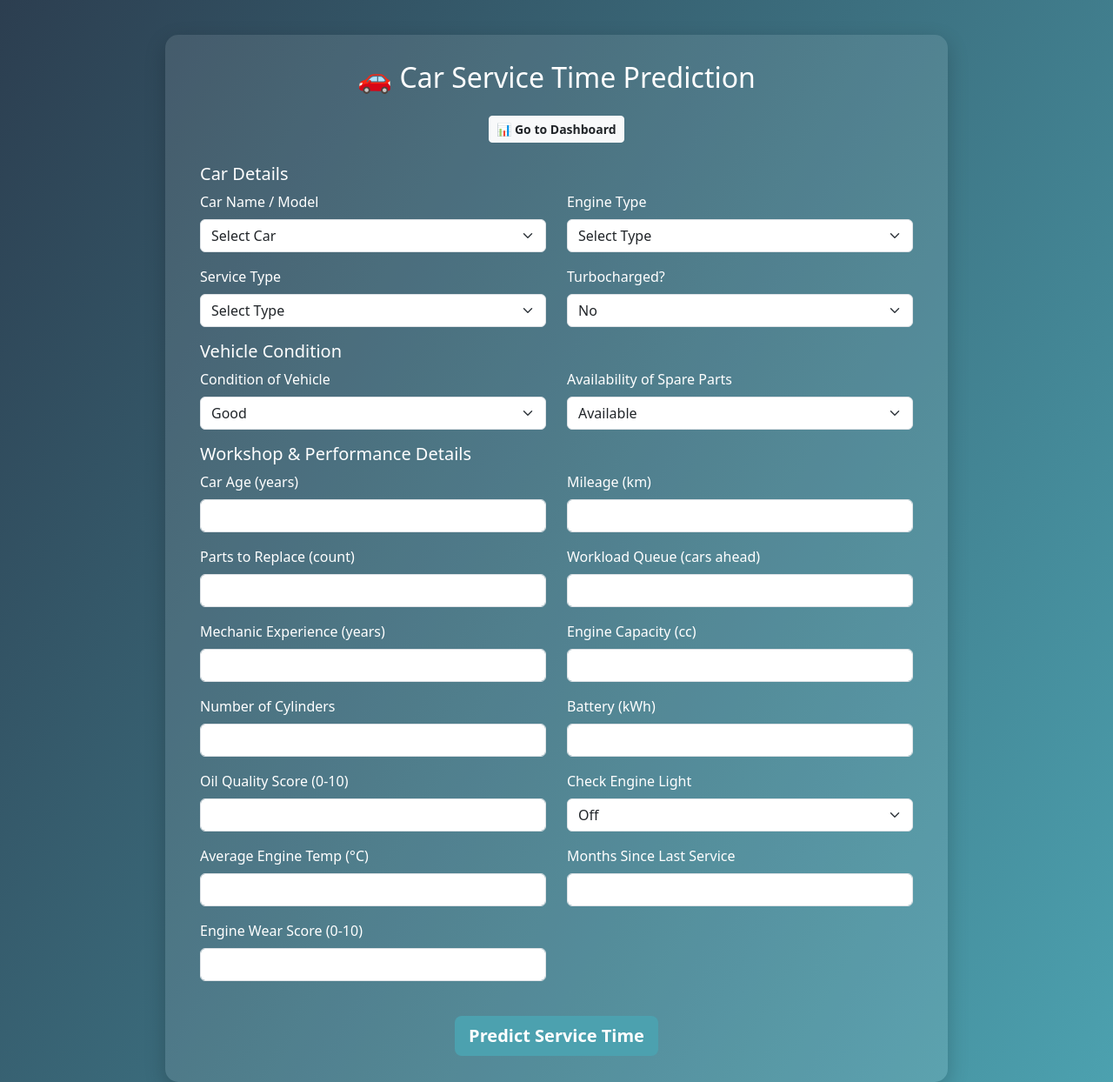
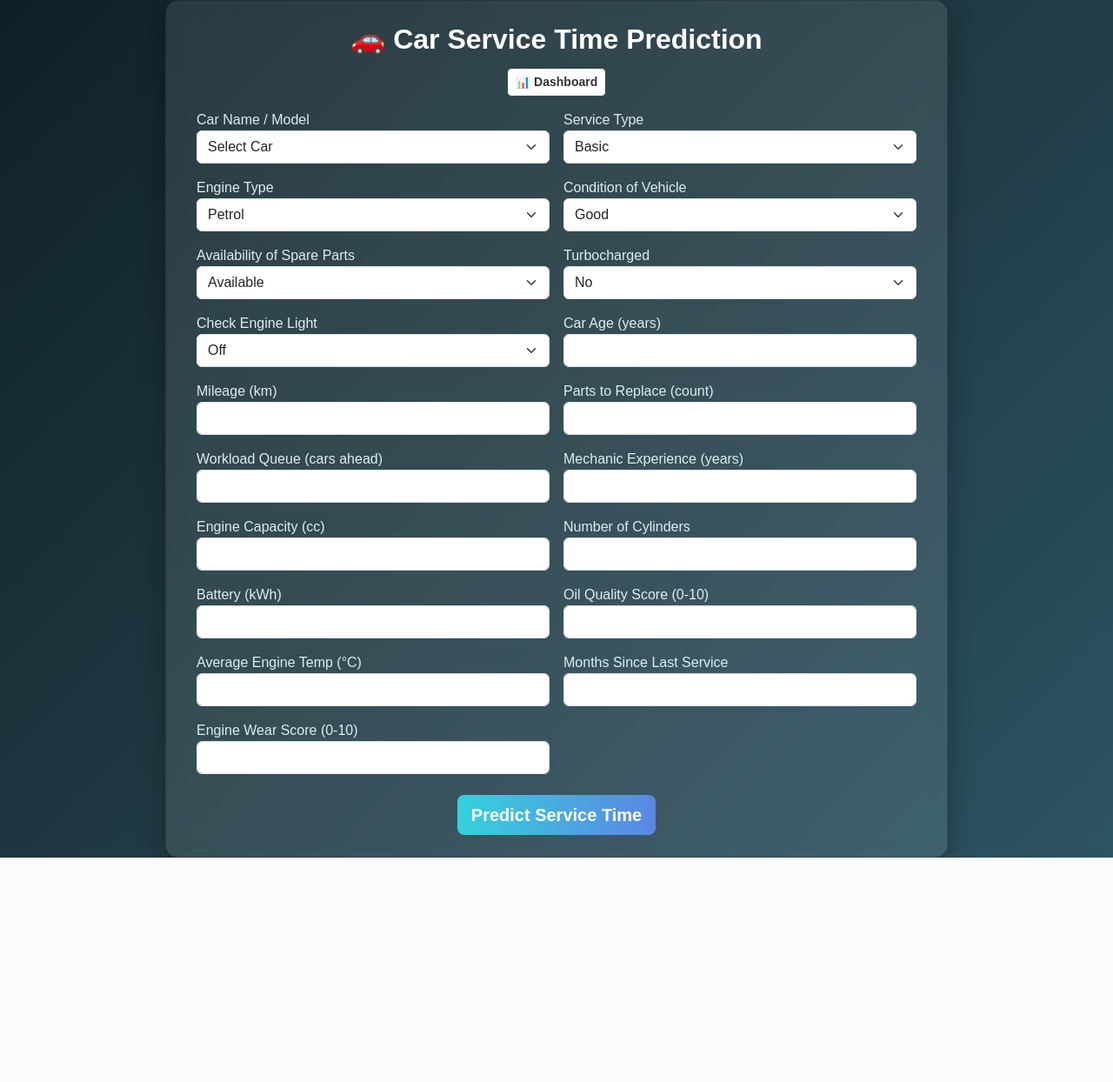
Before and after one commit to ShubhSN17/car-service-time-prediction, a Flask app: page / in a window 1280 px wide. Shown: the whole page at 87% size. After the commit the page ends 986 px from the top, so only its background shows below. Run offline with Flask 3, Linux system fonts and the light colour scheme; parts of the project's set-up code (start-up, migrations or seed data) failed here and were passed over.

Commit message:
Complete working model with design

```diff
--- /dev/null
+++ b/predicted_records.csv
@@ -0,0 +1,6 @@
+Car Name,Service Type,Engine Type,Condition,Spare Parts,Turbocharged,Check Engine Light,Mileage (km),Car Age (years),Engine Capacity (cc),Engine Wear,Oil Quality,Temperature (°C),Months Since Last Service,Predicted Time (hours)
+Maruti Swift,Electrical,Electric,1,1,1,1,87400.0,5.0,1900.0,7.0,5.0,95.0,9.0,24.21
+Maruti Swift,Electrical,Electric,1,1,1,1,87400.0,5.0,1900.0,7.0,5.0,95.0,9.0,24.21
+Tata Harrier,Transmission,Petrol,2,2,0,0,56000.0,14.0,2200.0,6.0,6.0,104.0,5.0,26.56
+Tata Nexon,Full,Diesel,0,0,1,1,78000.0,15.0,1600.0,5.0,3.0,108.0,9.0,33.04
+Toyota Fortuner,Engine Repair,Petrol,2,2,0,0,200.0,1.0,1900.0,9.0,8.0,78.0,2.0,7.1
--- a/records.csv
+++ b/records.csv
@@ -1,3 +1 @@
-Honda City,Standard,Petrol,1,1,0,1,5800.0,5.0,1500.0,8.0,6.0,90.0,6.0,21.68
-Hyundai Creta,Major,Diesel,2,2,0,0,14400.0,8.0,2000.0,7.0,8.0,88.0,9.0,18.69
-Mahindra Scorpio,Major,Diesel,1,1,0,0,56000.0,5.0,2400.0,6.0,8.0,92.0,4.0,27.44
+Car Name,Service Type,Engine Type,Condition,Spare Parts,Turbocharged,Check Engine Light,Mileage (km),Car Age (years),Engine Capacity (cc),Engine Wear,Oil Quality,Temperature (°C),Months Since Last Service,Predicted Time (hours)
--- a/templates/index.html
+++ b/templates/index.html
@@ -1,118 +1,162 @@
 <!DOCTYPE html>
 <html lang="en">
 <head>
-    <meta charset="UTF-8">
-    <meta name="viewport" content="width=device-width, initial-scale=1.0">
+  <meta charset="UTF-8" />
+  <meta name="viewport" content="width=device-width, initial-scale=1.0" />
   <title>Car Service Time Prediction</title>
   <link href="https://cdn.jsdelivr.net/npm/bootstrap@5.3.0/dist/css/bootstrap.min.css" rel="stylesheet">
   <style>
     body {
-            background: linear-gradient(120deg, #2c3e50, #4ca1af);
+      background: linear-gradient(135deg, #0f2027, #203a43, #2c5364);
+      min-height: 100vh;
+      display: flex;
+      align-items: center;
+      justify-content: center;
       color: #fff;
-            min-height: 100vh;
+      font-family: 'Poppins', sans-serif;
     }
-        .container {
+
+    .card {
+      background: rgba(255, 255, 255, 0.1);
+      backdrop-filter: blur(10px);
+      border-radius: 15px;
+      padding: 25px 35px;
+      width: 95%;
       max-width: 900px;
-            background: rgba(255, 255, 255, 0.1);
-            border-radius: 15px;
-            padding: 30px 40px;
-            margin-top: 40px;
-            box-shadow: 0 8px 25px rgba(0,0,0,0.2);
+      box-shadow: 0 10px 30px rgba(0, 0, 0, 0.3);
     }
-        .form-label {
-            font-weight: 500;
-        }
-        .btn-primary {
-            background-color: #4ca1af;
-            border: none;
-            font-weight: 600;
-        }
-        .btn-primary:hover {
-            background-color: #2c3e50;
-        }
-        .result-box {
-            margin-top: 25px;
-            background: rgba(255, 255, 255, 0.2);
-            border-radius: 10px;
-            padding: 15px;
-            font-size: 1.2rem;
-        }
+
     .heading {
       text-align: center;
-            margin-bottom: 25px;
+      font-weight: 600;
+      color: #fff;
+      margin-bottom: 15px;
+    }
+
+    select, input {
+      background-color: rgba(255, 255, 255, 0.2);
+      color: #fff;
+      border: none;
+      border-radius: 8px;
+    }
+
+    select:focus, input:focus {
+      outline: none;
+      box-shadow: 0 0 5px #4ca1af;
+    }
+
+    label {
+      font-weight: 500;
+      color: #dceef3;
+    }
+
+    .btn-primary {
+      background: linear-gradient(90deg, #36d1dc, #5b86e5);
+      border: none;
+      font-weight: bold;
+      transition: 0.3s;
+    }
+
+    .btn-primary:hover {
+      transform: scale(1.05);
+      background: linear-gradient(90deg, #5b86e5, #36d1dc);
+    }
+
+    .btn-light {
+      background-color: #fff;
+      color: #333;
+      font-weight: bold;
+    }
+
+    .result-box {
+      text-align: center;
+      margin-top: 20px;
+      background: rgba(255, 255, 255, 0.2);
+      padding: 15px;
+      border-radius: 10px;
+      font-size: 1.3rem;
     }
   </style>
 </head>
 
 <body>
-    <div class="container">
+  <div class="card">
     <h2 class="heading">🚗 Car Service Time Prediction</h2>
+    <div class="text-center mb-3">
+      <a href="/dashboard" class="btn btn-light btn-sm">📊 Dashboard</a>
+    </div>
 
-        <div class="text-center mb-4">
-            <a href="/dashboard" class="btn btn-light btn-sm text-dark fw-bold">📊 Go to Dashboard</a>
-        </div>
     <form action="/predict" method="POST">
-
-            <!-- Car Information -->
-            <h5>Car Details</h5>
-            <div class="row">
-                <div class="col-md-6 mb-3">
-                    <label class="form-label">Car Name / Model</label>
+      <div class="row g-3">
+        <div class="col-md-6">
+          <label>Car Name / Model</label>
           <select class="form-select" name="car_name" required>
             <option value="">Select Car</option>
             <option>Maruti Swift</option>
+            <option>Maruti Baleno</option>
+            <option>Maruti Alto</option>
+            <option>Hyundai i10</option>
             <option>Hyundai i20</option>
+            <option>Hyundai Creta</option>
+            <option>Hyundai Verna</option>
             <option>Tata Nexon</option>
+            <option>Tata Harrier</option>
+            <option>Tata Punch</option>
+            <option>Mahindra Scorpio</option>
+            <option>Mahindra XUV700</option>
+            <option>Mahindra Thar</option>
             <option>Honda City</option>
-                        <option>Mahindra Scorpio</option>
+            <option>Honda Amaze</option>
             <option>Toyota Innova</option>
-                        <option>Hyundai Creta</option>
+            <option>Toyota Fortuner</option>
+            <option>Toyota Glanza</option>
             <option>Kia Seltos</option>
-                        <option>Maruti Baleno</option>
+            <option>Kia Sonet</option>
+            <option>Renault Kwid</option>
+            <option>Renault Triber</option>
+            <option>Nissan Magnite</option>
             <option>Skoda Slavia</option>
+            <option>Skoda Kushaq</option>
+            <option>Volkswagen Virtus</option>
+            <option>Volkswagen Taigun</option>
+            <option>Ford EcoSport</option>
+            <option>Ford Figo</option>
+            <option>MG Hector</option>
+            <option>MG Astor</option>
+            <option>Jeep Compass</option>
+            <option>Jeep Meridian</option>
+            <option>Citroen C3</option>
+            <option>Hyundai Venue</option>
+            <option>Tata Tiago</option>
+            <option>Tata Tigor</option>
+            <option>Maruti Ciaz</option>
           </select>
         </div>
 
-                <div class="col-md-6 mb-3">
-                    <label class="form-label">Engine Type</label>
+        <div class="col-md-6">
+          <label>Service Type</label>
+          <select class="form-select" name="service_type" required>
+            <option>Basic</option>
+            <option>Full</option>
+            <option>Engine Repair</option>
+            <option>Transmission</option>
+            <option>Electrical</option>
+            <option>Painting</option>
+          </select>
+        </div>
+
+        <div class="col-md-6">
+          <label>Engine Type</label>
           <select class="form-select" name="engine_type" required>
-                        <option value="">Select Type</option>
             <option>Petrol</option>
             <option>Diesel</option>
             <option>Hybrid</option>
             <option>Electric</option>
           </select>
         </div>
-            </div>
 
-            <div class="row">
-                <div class="col-md-6 mb-3">
-                    <label class="form-label">Service Type</label>
-                    <select class="form-select" name="service_type" required>
-                        <option value="">Select Type</option>
-                        <option>Basic</option>
-                        <option>Standard</option>
-                        <option>Major</option>
-                        <option>Emergency</option>
-                        <option>Full Inspection</option>
-                        <option>Oil Change</option>
-                    </select>
-                </div>
-
-                <div class="col-md-6 mb-3">
-                    <label class="form-label">Turbocharged?</label>
-                    <select class="form-select" name="turbo" required>
-                        <option value="0">No</option>
-                        <option value="1">Yes</option>
-                    </select>
-                </div>
-            </div>
-
-            <!-- Vehicle Condition -->
-            <h5>Vehicle Condition</h5>
-            <div class="row">
-                <div class="col-md-6 mb-3">
-                    <label class="form-label">Condition of Vehicle</label>
+        <div class="col-md-6">
+          <label>Condition of Vehicle</label>
           <select class="form-select" name="condition_of_vehicle" required>
             <option>Good</option>
             <option>Average</option>
@@ -120,98 +164,100 @@
           </select>
         </div>
 
-                <div class="col-md-6 mb-3">
-                    <label class="form-label">Availability of Spare Parts</label>
+        <div class="col-md-6">
+          <label>Availability of Spare Parts</label>
           <select class="form-select" name="availability_of_spare_parts" required>
             <option>Available</option>
             <option>Limited</option>
             <option>Not Available</option>
           </select>
         </div>
+
+        <div class="col-md-6">
+          <label>Turbocharged</label>
+          <select class="form-select" name="turbo">
+            <option value="0">No</option>
+            <option value="1">Yes</option>
+          </select>
         </div>
 
-            <!-- Numeric Inputs -->
-            <h5>Workshop & Performance Details</h5>
-            <div class="row">
-                <div class="col-md-6 mb-3">
-                    <label class="form-label">Car Age (years)</label>
-                    <input type="number" name="car_age" step="0.1" min="0" class="form-control" required>
-                </div>
-
-                <div class="col-md-6 mb-3">
-                    <label class="form-label">Mileage (km)</label>
-                    <input type="number" name="mileage" step="100" min="0" class="form-control" required>
-                </div>
-
-                <div class="col-md-6 mb-3">
-                    <label class="form-label">Parts to Replace (count)</label>
-                    <input type="number" name="parts_to_replace" step="1" min="0" class="form-control" required>
-                </div>
-
-                <div class="col-md-6 mb-3">
-                    <label class="form-label">Workload Queue (cars ahead)</label>
-                    <input type="number" name="workload_queue" step="1" min="0" class="form-control" required>
-                </div>
-
-                <div class="col-md-6 mb-3">
-                    <label class="form-label">Mechanic Experience (years)</label>
-                    <input type="number" name="mechanic_experience_years" step="0.5" min="0" class="form-control" required>
-                </div>
-
-                <div class="col-md-6 mb-3">
-                    <label class="form-label">Engine Capacity (cc)</label>
-                    <input type="number" name="engine_capacity" step="50" min="0" class="form-control" required>
-                </div>
-
-                <div class="col-md-6 mb-3">
-                    <label class="form-label">Number of Cylinders</label>
-                    <input type="number" name="num_cylinders" step="1" min="1" max="16" class="form-control" required>
-                </div>
-
-                <div class="col-md-6 mb-3">
-                    <label class="form-label">Battery (kWh)</label>
-                    <input type="number" name="battery_kwh" step="0.1" min="0" class="form-control" required>
-                </div>
-
-                <div class="col-md-6 mb-3">
-                    <label class="form-label">Oil Quality Score (0-10)</label>
-                    <input type="number" name="oil_quality" step="0.1" min="0" max="10" class="form-control" required>
-                </div>
-
-                <div class="col-md-6 mb-3">
-                    <label class="form-label">Check Engine Light</label>
-                    <select class="form-select" name="check_engine_light" required>
+        <div class="col-md-6">
+          <label>Check Engine Light</label>
+          <select class="form-select" name="check_engine_light">
             <option value="0">Off</option>
             <option value="1">On</option>
           </select>
         </div>
 
-                <div class="col-md-6 mb-3">
-                    <label class="form-label">Average Engine Temp (°C)</label>
+        <div class="col-md-6">
+          <label>Car Age (years)</label>
+          <input type="number" name="car_age" step="0.1" min="0" class="form-control" required>
+        </div>
+
+        <div class="col-md-6">
+          <label>Mileage (km)</label>
+          <input type="number" name="mileage" step="100" min="0" class="form-control" required>
+        </div>
+
+        <div class="col-md-6">
+          <label>Parts to Replace (count)</label>
+          <input type="number" name="parts_to_replace" step="1" min="0" class="form-control" required>
+        </div>
+
+        <div class="col-md-6">
+          <label>Workload Queue (cars ahead)</label>
+          <input type="number" name="workload_queue" step="1" min="0" class="form-control" required>
+        </div>
+
+        <div class="col-md-6">
+          <label>Mechanic Experience (years)</label>
+          <input type="number" name="mechanic_experience_years" step="0.5" min="0" class="form-control" required>
+        </div>
+
+        <div class="col-md-6">
+          <label>Engine Capacity (cc)</label>
+          <input type="number" name="engine_capacity" step="50" min="500" class="form-control" required>
+        </div>
+
+        <div class="col-md-6">
+          <label>Number of Cylinders</label>
+          <input type="number" name="num_cylinders" step="1" min="1" max="16" class="form-control" required>
+        </div>
+
+        <div class="col-md-6">
+          <label>Battery (kWh)</label>
+          <input type="number" name="battery_kwh" step="0.1" min="0" class="form-control" required>
+        </div>
+
+        <div class="col-md-6">
+          <label>Oil Quality Score (0-10)</label>
+          <input type="number" name="oil_quality" step="0.1" min="0" max="10" class="form-control" required>
+        </div>
+
+        <div class="col-md-6">
+          <label>Average Engine Temp (°C)</label>
           <input type="number" name="avg_engine_temp_c" step="0.1" min="60" max="130" class="form-control" required>
         </div>
 
-                <div class="col-md-6 mb-3">
-                    <label class="form-label">Months Since Last Service</label>
+        <div class="col-md-6">
+          <label>Months Since Last Service</label>
           <input type="number" name="last_service_months_ago" step="1" min="0" class="form-control" required>
         </div>
 
-                <div class="col-md-6 mb-3">
-                    <label class="form-label">Engine Wear Score (0-10)</label>
+        <div class="col-md-6">
+          <label>Engine Wear Score (0-10)</label>
           <input type="number" name="engine_wear_score" step="0.1" min="0" max="10" class="form-control" required>
         </div>
       </div>
 
-            <!-- Submit -->
       <div class="text-center mt-4">
         <button type="submit" class="btn btn-primary btn-lg">Predict Service Time</button>
       </div>
-
     </form>
 
     {% if prediction_text %}
-        <div class="result-box mt-4 text-center">
-            <h4>{{ prediction_text }}</h4>
+    <div class="result-box">
+      <p>{{ prediction_text }}</p>
     </div>
     {% endif %}
   </div>
```
Also changed, not shown: static/dashboard_chart.png (added). Lines whose indentation alone changed are shown as unchanged.
